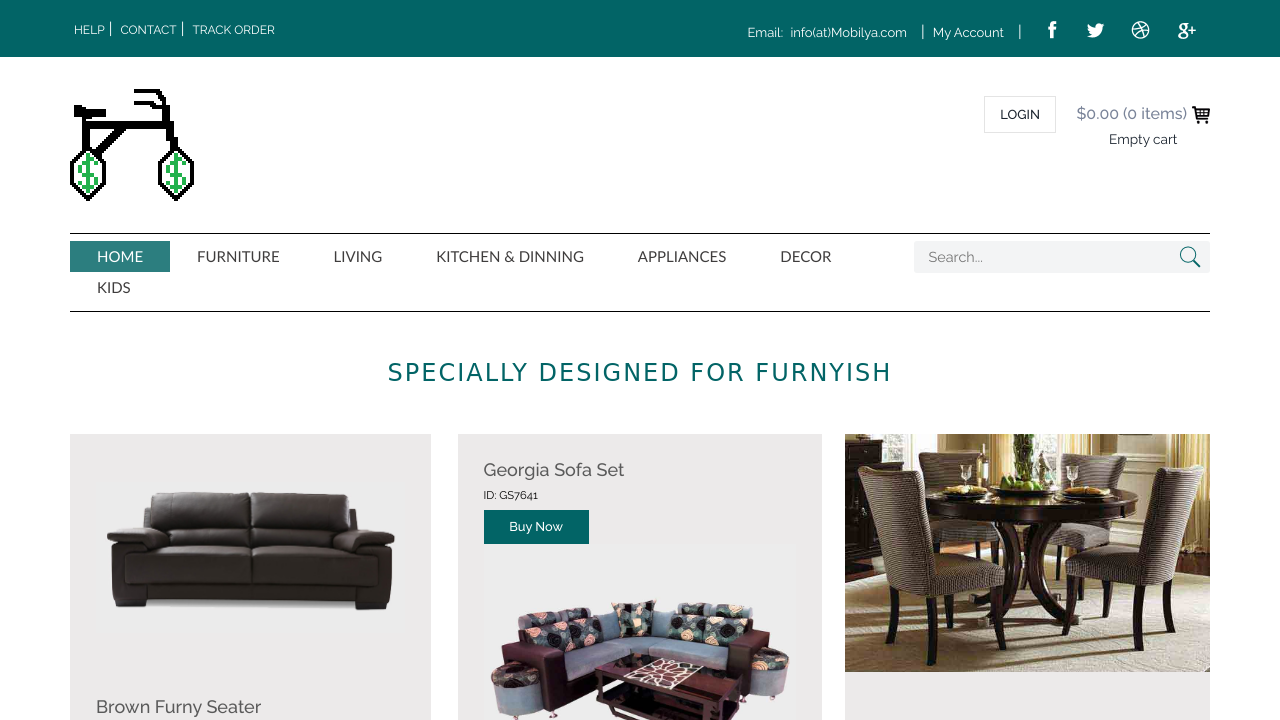
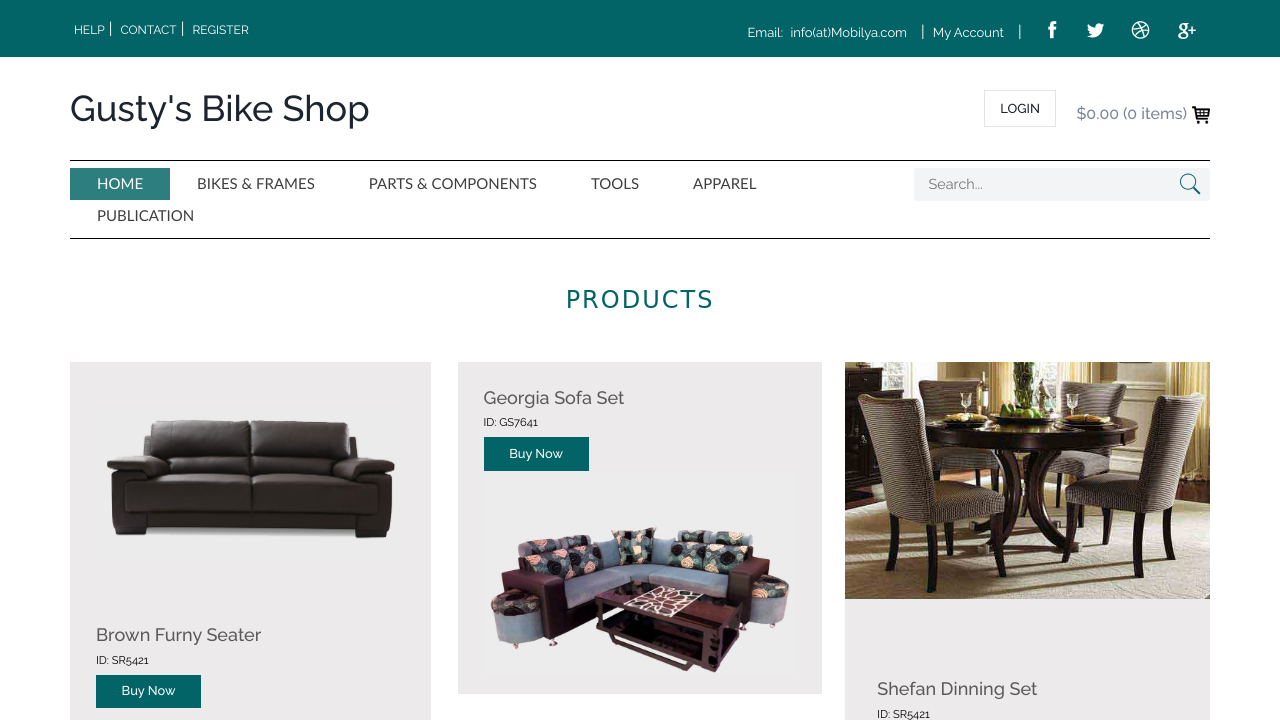
Before and after one commit to qogden/Gustys-Bike-Shop, a Flask app: page / in a window 1280 px wide. Shown: the top 720 px of the page. Run offline with Flask 2, Linux system fonts and the light colour scheme; some libraries are stand-ins or nearby versions; some web fonts are replaced.

Commit message:
edited menu bar and link texts

```diff
--- a/templates/index.html
+++ b/templates/index.html
@@ -3,7 +3,7 @@
 {% block content %}
 <div class="new">
 	 <div class="container">
-		 <h3>specially designed for Furnyish</h3>
+		 <h3>Products</h3>
 		 <div class="new-products">
 		 <div class="new-items">
 			 <div class="item1">
--- a/templates/layout.html
+++ b/templates/layout.html
@@ -7,7 +7,7 @@ License URL: http://creativecommons.org/licenses/by/3.0/
 <!DOCTYPE HTML>
 <html>
 <head>
-<title>Furnyish Store a Ecommerce Category Flat Bootstarp Responsive Website Template | Home :: w3layouts</title>
+<title>Gusty's Bike Shop</title>
 <link href="static/css/bootstrap.css" rel='stylesheet' type='text/css' />
 <!-- jQuery (necessary JavaScript plugins) -->
 <script type='text/javascript' src="static/js/jquery-1.11.1.min.js"></script>
@@ -42,7 +42,7 @@ Smartphone Compatible web template, free webdesigns for Nokia, Samsung, LG, Sony
 				<ul>
 					<li><a href="#">help</a></li>|
 					<li><a href="contact.html">Contact</a></li>|
-					<li><a href="login.html">Track Order</a></li>
+					<li><a href="account.html">Register</a></li>
 				</ul>
 			</div>
 			<div class="top_left">
@@ -66,7 +66,8 @@ Smartphone Compatible web template, free webdesigns for Nokia, Samsung, LG, Sony
 <div class="header_top">
 	 <div class="container">
 		 <div class="logo">
-		 	<a href="/"><img src="static/images/Bike Shop logo HD.png" alt=""/></a>
+		 	<!--<a href="/"><img src="static/images/Bike Shop logo HD.png" alt=""/></a>-->
+		 	<a href="/"><h1>Gusty's Bike Shop</h1></a>
 		 </div>
 		 <div class="header_right">
 			 <div class="login">
@@ -76,7 +77,6 @@ Smartphone Compatible web template, free webdesigns for Nokia, Samsung, LG, Sony
 				<a href="cart.html">
 					<h3> <span class="simpleCart_total">$0.00</span> (<span id="simpleCart_quantity" class="simpleCart_quantity">0</span> items)<img src="static/images/bag.png" alt=""></h3>
 				</a>
-				<p><a href="javascript:;" class="simpleCart_empty">Empty cart</a></p>
 				<div class="clearfix"> </div>
 			 </div>
 		 </div>
@@ -92,7 +92,7 @@ Smartphone Compatible web template, free webdesigns for Nokia, Samsung, LG, Sony
 		 <!-- start header menu -->
 		 <ul class="megamenu skyblue">
 			 <li class="active grid"><a class="color1" href="/">Home</a></li>
-			 <li class="grid"><a class="color2" href="#">furniture</a>
+			 <li class="grid"><a class="color2" href="#">Bikes & Frames</a>
 				<div class="megapanel">
 					<div class="row">
 						<div class="col1">
@@ -170,7 +170,7 @@ Smartphone Compatible web template, free webdesigns for Nokia, Samsung, LG, Sony
 					</div>
     				</div>
 				</li>
-			<li><a class="color4" href="#">living</a>
+			<li><a class="color4" href="#">Parts & Components</a>
 				<div class="megapanel">
 					<div class="row">
 						<div class="col1">
@@ -248,85 +248,7 @@ Smartphone Compatible web template, free webdesigns for Nokia, Samsung, LG, Sony
 					</div>
     				</div>
 				</li>
-				<li><a class="color5" href="#">kitchen & dinning</a>
-				<div class="megapanel">
-					<div class="row">
-						<div class="col1">
-							<div class="h_nav">
-								<h4>Sofas</h4>
-								<ul>
-									<li><a href="products.html">All Sofas</a></li>
-									<li><a href="products.html">Fabric Sofas</a></li>
-									<li><a href="products.html">Leather Sofas</a></li>
-									<li><a href="products.html">L-shaped Sofas</a></li>
-									<li><a href="products.html">Love Seats</a></li>
-									<li><a href="products.html">Wooden Sofas</a></li>
-								</ul>
-							</div>
-						</div>
-						<div class="col1">
-							<div class="h_nav">
-								<h4>Tables</h4>
-								<ul>
-									<li><a href="products.html">Coffee Tables</a></li>
-									<li><a href="products.html">Dinning Tables</a></li>
-									<li><a href="products.html">Study Tables</a></li>
-									<li><a href="products.html">Wooden Tables</a></li>
-									<li><a href="products.html">Study Tables</a></li>
-									<li><a href="products.html">Bar & Unit Stools</a></li>
-								</ul>
-							</div>
-						</div>
-						<div class="col1">
-							<div class="h_nav">
-								<h4>Beds</h4>
-								<ul>
-									<li><a href="products.html">Single Bed</a></li>
-									<li><a href="products.html">Poster Bed</a></li>
-									<li><a href="products.html">Sofa Cum Bed</a></li>
-									<li><a href="products.html">Bunk Bed</a></li>
-									<li><a href="products.html">King Size Bed</a></li>
-									<li><a href="products.html">Metal Bed</a></li>
-								</ul>
-							</div>
-						</div>
-						<div class="col1">
-							<div class="h_nav">
-								<h4>Seating</h4>
-								<ul>
-									<li><a href="products.html">Wing Chair</a></li>
-									<li><a href="products.html">Accent Chair</a></li>
-									<li><a href="products.html">Arm Chair</a></li>
-									<li><a href="products.html">Mettal Chair</a></li>
-									<li><a href="products.html">Folding Chair</a></li>
-									<li><a href="products.html">Bean Bags</a></li>
-								</ul>
-							</div>
-						</div>
-						<div class="col1">
-							<div class="h_nav">
-								<h4>Solid Woods</h4>
-								<ul>
-									<li><a href="products.html">Side Tables</a></li>
-									<li><a href="products.html">T.v Units</a></li>
-									<li><a href="products.html">Dressing Tables</a></li>
-									<li><a href="products.html">Wardrobes</a></li>
-									<li><a href="products.html">Shoe Racks</a></li>
-									<li><a href="products.html">Console Tables</a></li>
-								</ul>
-							</div>
-						</div>
-					</div>
-					<div class="row">
-						<div class="col2"></div>
-						<div class="col1"></div>
-						<div class="col1"></div>
-						<div class="col1"></div>
-						<div class="col1"></div>
-					</div>
-    				</div>
-				</li>
-				<li><a class="color6" href="#">appliances</a>
+				<li><a class="color6" href="#">Tools</a>
 				<div class="megapanel">
 					<div class="row">
 						<div class="col1">
@@ -405,7 +327,7 @@ Smartphone Compatible web template, free webdesigns for Nokia, Samsung, LG, Sony
     				</div>
 				</li>
 
-				<li><a class="color7" href="#">decor</a>
+				<li><a class="color7" href="#">Apparel</a>
 				<div class="megapanel">
 					<div class="row">
 						<div class="col1">
@@ -484,7 +406,7 @@ Smartphone Compatible web template, free webdesigns for Nokia, Samsung, LG, Sony
     				</div>
 				</li>
 
-				<li><a class="color8" href="#">kids</a>
+				<li><a class="color8" href="#">Publication</a>
 				<div class="megapanel">
 					<div class="row">
 						<div class="col1">
```
